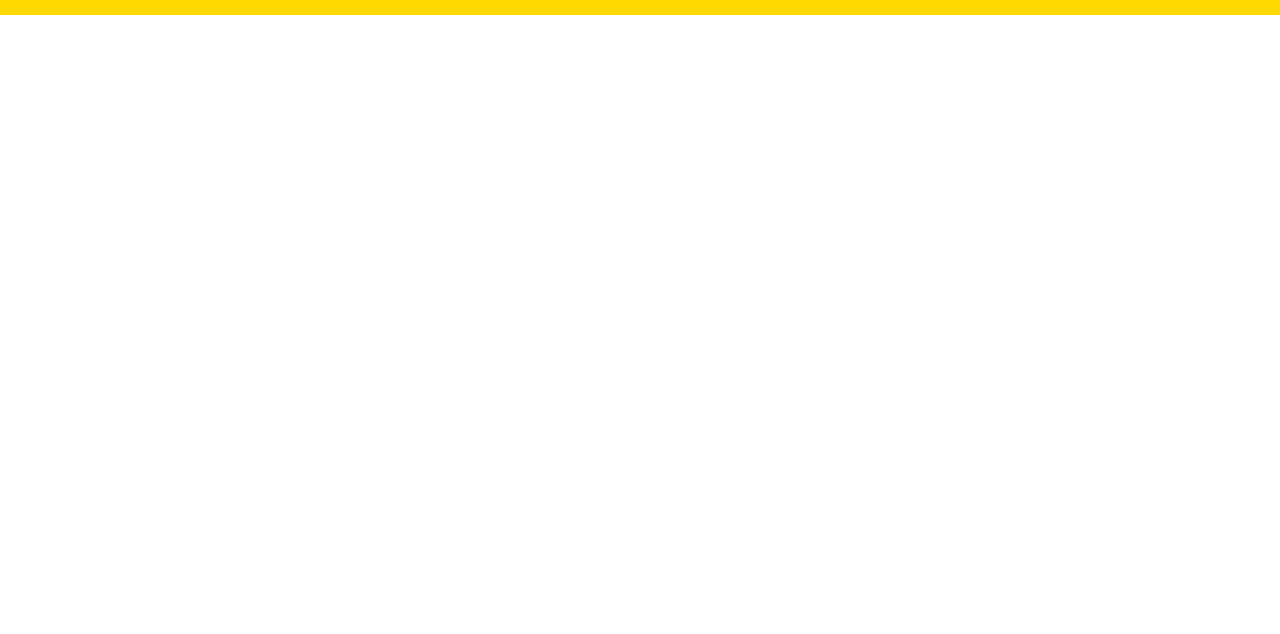
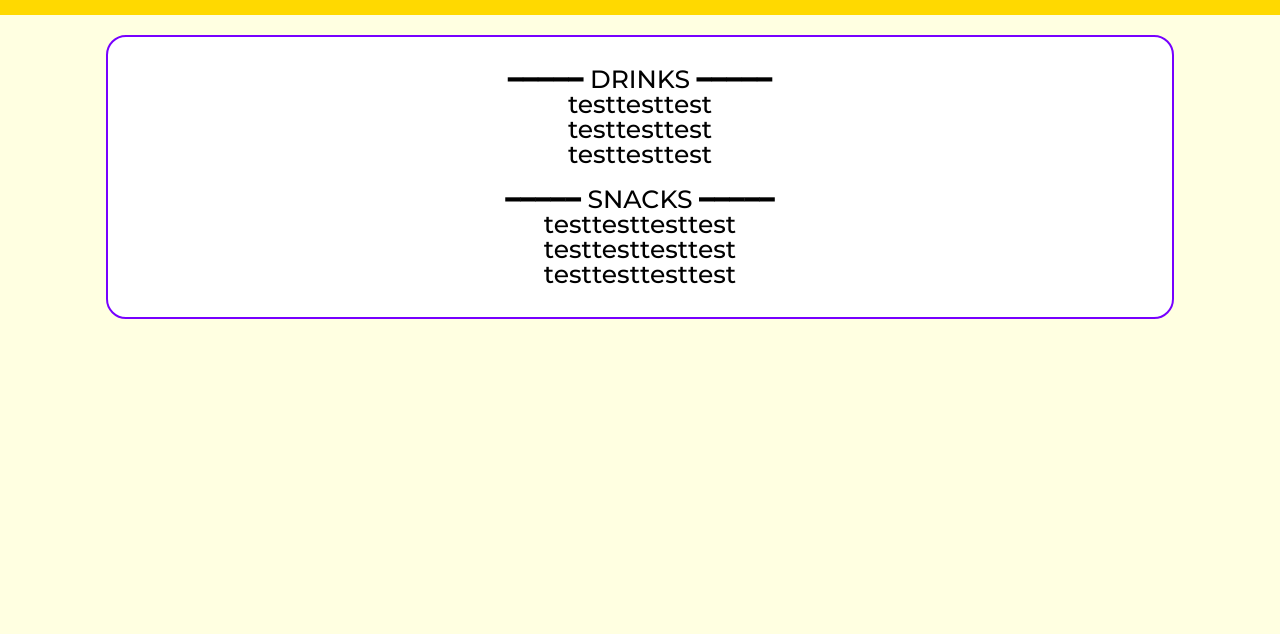
Before and after one commit to heykzhao/top_restaurant, a website built with webpack: page dist/index.html in a window 1280 px wide. Both pictures are taken after a click on the element "MENU". Shown: the part 109-743 px from the top of the page. Built offline with nearby package versions, Linux system fonts and the light colour scheme.

Commit message:
Add function to create drinks and snacks on menu

```diff
--- a/src/pages/loadMenu.js
+++ b/src/pages/loadMenu.js
@@ -3,9 +3,69 @@ function clearBodyContainer() {
     bodyContainer.innerHTML = '';
 }
 
+function createMenuItemDrink(title, description, price) {
+    const newMenuItem = document.createElement('div');
+    const menuDrinks = document.querySelector('.menu-items-drinks');
+    newMenuItem.setAttribute('class', 'menu-item');
+    newMenuItem.innerHTML = `
+    <div class="menu-title">${title}</div>
+    <div class="menu-description">${description}</div>
+    <div class="menu-price">${price}</div>
+    `;
+    menuDrinks.appendChild(newMenuItem);
+}
+
+function createMenuItemSnack(title, description, price) {
+    const newMenuItem = document.createElement('div');
+    const menuSnacks = document.querySelector('.menu-items-snacks');
+    newMenuItem.setAttribute('class', 'menu-item');
+    newMenuItem.innerHTML = `
+    <div class="menu-title">${title}</div>
+    <div class="menu-description">${description}</div>
+    <div class="menu-price">${price}</div>
+    `
+    menuSnacks.appendChild(newMenuItem);
+}
+
 function loadMenuPage() {
     clearBodyContainer();
-    console.log('Load menu page');
+
+    const bodyContainer = document.querySelector('.body-container');
+    const menu = document.createElement('div');
+    const menuWrapper = document.createElement('div');
+    const menuDrinks = document.createElement('div');
+    const menuSnacks = document.createElement('div');
+
+    menu.setAttribute('class','menu-container');
+    menuWrapper.setAttribute('class','menu-wrapper');
+    menuDrinks.setAttribute('class', 'menu-drinks');
+    menuSnacks.setAttribute('class', 'menu-snacks');
+
+    menuDrinks.innerHTML = `
+    <div class='menu-section-title-drinks'>
+        ━━━━━  DRINKS  ━━━━━
+    </div>
+    <div class='menu-items-drinks'></div>
+    `
+    menuSnacks.innerHTML = `
+    <div class='menu-section-title-snacks'>
+        ━━━━━  SNACKS  ━━━━━
+    </div>
+    <div class='menu-items-snacks'></div>
+    `
+
+    bodyContainer.appendChild(menu);
+    menu.appendChild(menuWrapper);
+    menuWrapper.appendChild(menuDrinks);
+    menuWrapper.appendChild(menuSnacks);
+
+    createMenuItemDrink('test', 'test', 'test');
+    createMenuItemDrink('test', 'test', 'test');
+    createMenuItemDrink('test', 'test', 'test');
+    createMenuItemSnack('test', 'test', 'test');
+    createMenuItemSnack('test', 'test', 'test');
+    createMenuItemSnack('test', 'test', 'test');
+    createMenuItemSnack('test', 'test', 'test');
 };
 
 export default loadMenuPage;
--- a/src/styles/general.css
+++ b/src/styles/general.css
@@ -10,6 +10,8 @@
 
 body {
   height: 100%;
+  width: 100%;
+  min-width: 100vw;
 }
 
 #content {
--- a/src/styles/header-footer.css
+++ b/src/styles/header-footer.css
@@ -20,6 +20,7 @@
 }
 .header-links {
     display: flex;
+    flex-wrap: wrap;
     flex-direction: row;
     justify-content: space-evenly;
     align-items: center;
--- a/src/styles/homepage.css
+++ b/src/styles/homepage.css
@@ -3,10 +3,10 @@
     flex-direction: column;
     justify-content: center;
     align-items: center;
-    overflow: hidden;
 }
 .home-background-image {
     display: flex;
+    overflow: hidden;
     flex: 1;
     width: 100%;
     background-size: cover;
--- a/src/styles/menupage.css
+++ b/src/styles/menupage.css
@@ -0,0 +1,78 @@
+.menu-container {
+    display: flex;
+    justify-content: center;
+    align-items: flex-start;
+    flex: 1;
+    height: 100%;
+    width: 100%;
+    padding-top: 20px;
+    background-color: rgb(255, 255, 225);
+}
+.menu-wrapper {
+    display: flex;
+    flex-direction: column;
+    justify-content: center;
+    align-items: center;
+    width: 80%;
+    border-style: solid;
+    border-color: rgb(119, 0, 255);
+    border-width: 2px;
+    border-radius: 20px;
+    background-color: white;
+    padding: 20px;
+}
+.menu-section-title {
+    width: 100%;
+}
+.menu-drinks {
+    display: flex;
+    justify-content: center;
+    align-items: center;
+    flex-direction: column;
+    font-family: 'Montserrat', Arial, Helvetica, sans-serif;
+    font-size: 25px;
+    padding: 10px 0px;
+    width: 100%;
+}
+.menu-snacks {
+    display: flex;
+    justify-content: center;
+    align-items: center;
+    flex-direction: column;
+    font-family: 'Montserrat', Arial, Helvetica, sans-serif;
+    font-size: 25px;
+    padding: 10px 0px;
+    width: 100%;
+}
+.menu-items-drinks {
+    display: flex;
+    flex-direction: row;
+}
+.menu-items-snacks {
+    display: flex;
+    flex-direction: row;
+}
+.menu-item {
+
+}
+.menu-title {
+
+}
+.menu-description{
+
+}
+.menu-price {
+
+}
+
+
+@media only screen and (max-width: 850px) {
+    .menu-drinks{
+        font-size: 15px;
+        padding: 5px 0px;
+    }
+    .menu-snacks{
+        font-size: 15px;
+        padding: 5px 0px;
+    }
+}
```
